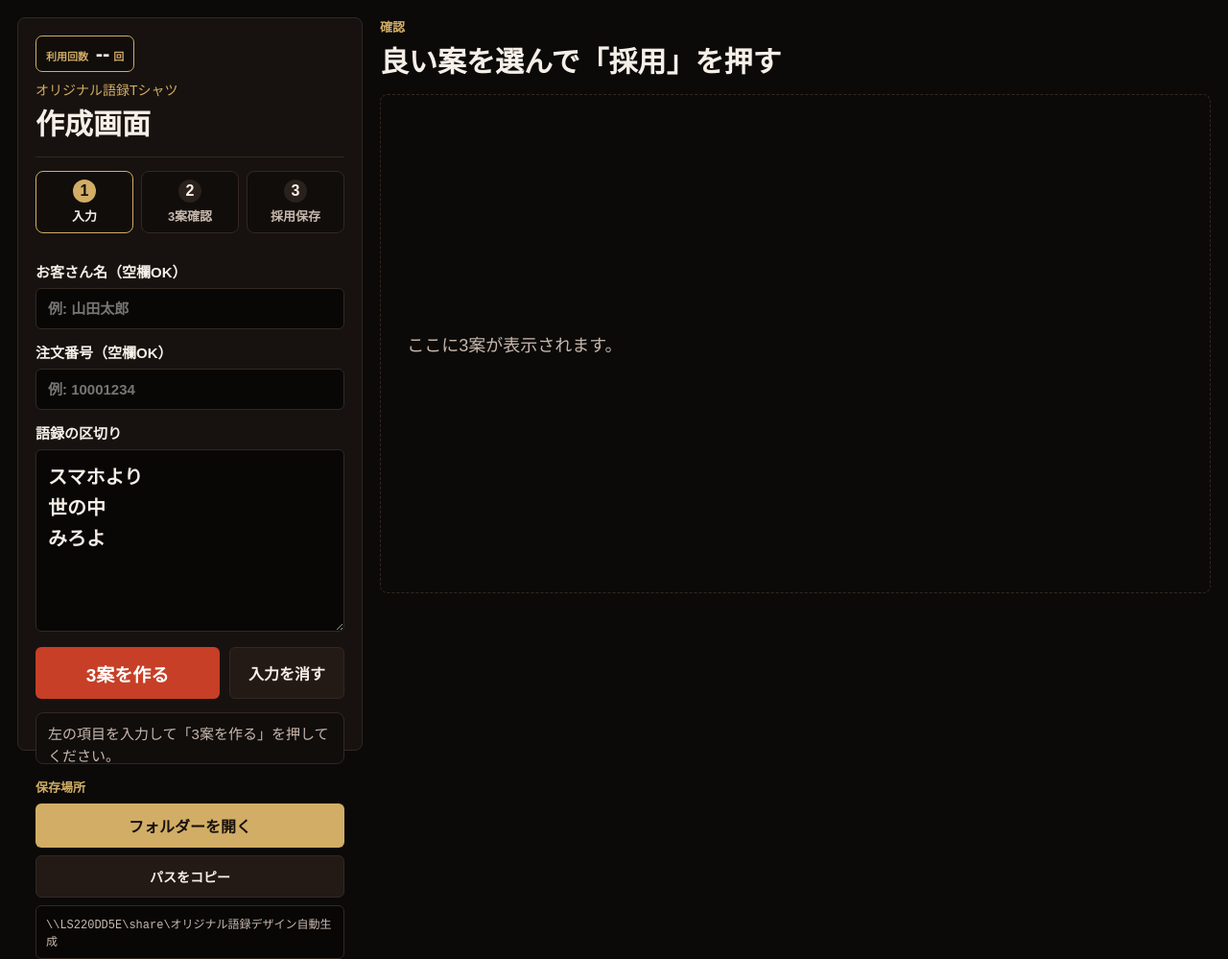
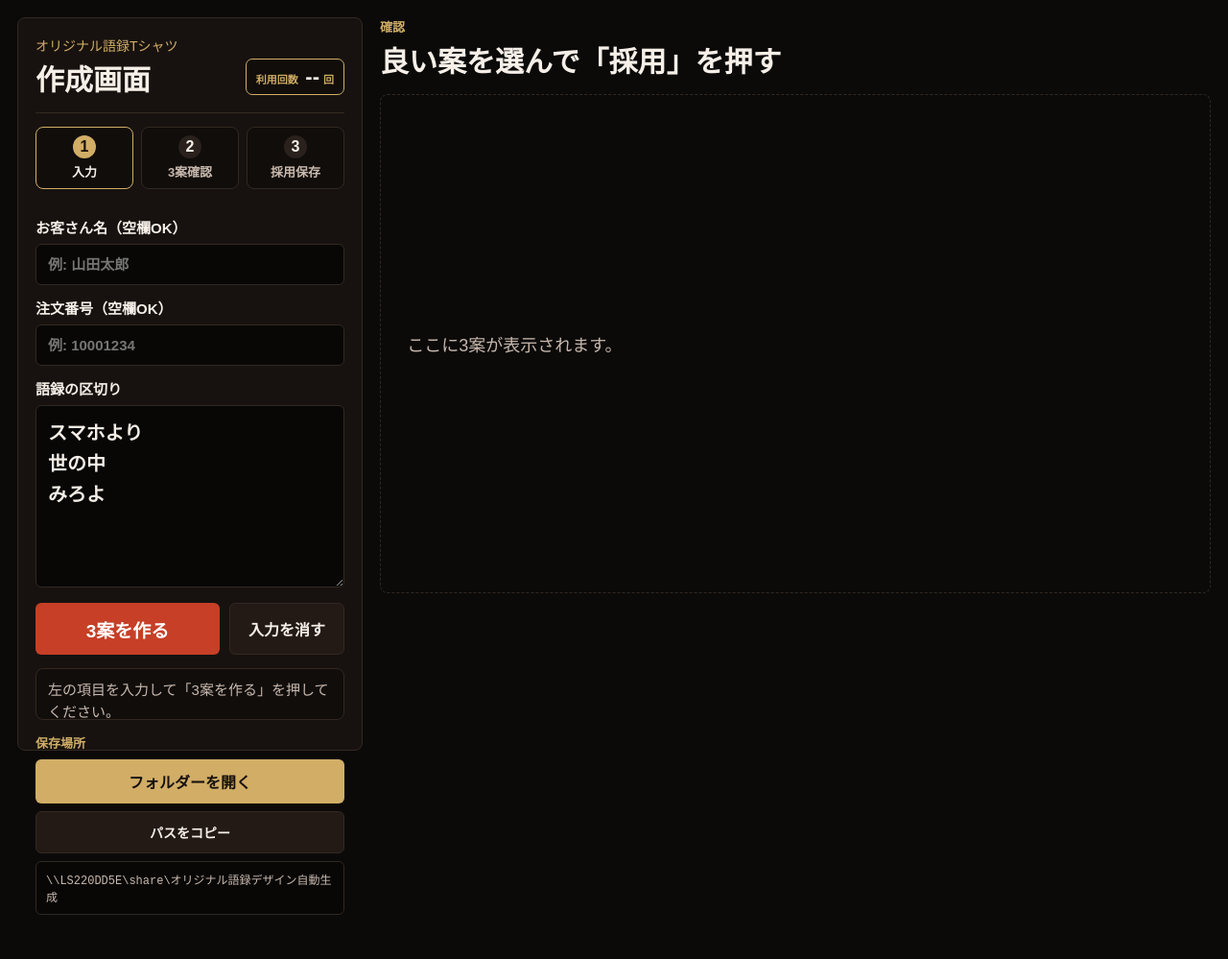
Before and after one commit to oreryusouhonke/original-goroku-admin, a website: page public/index.html in a window 1280 px wide. Shown: the whole page at 96% size. After the commit the page ends 953 px from the top, so only its background shows below. Drawn offline with Linux system fonts and the light colour scheme; no server answers.

Commit message:
Place usage counter beside page title

```diff
--- a/public/index.html
+++ b/public/index.html
@@ -11,13 +11,15 @@
       <section class="workspace">
         <aside class="panel">
           <div class="brand">
-            <div class="usage-counter" aria-label="利用回数">
-              <small>利用回数</small>
-              <b id="usageCount" aria-live="polite">--</b>
-              <small>回</small>
+            <span>オリジナル語録Tシャツ</span>
+            <div class="brand-title-row">
+              <strong>作成画面</strong>
+              <div class="usage-counter" aria-label="利用回数">
+                <small>利用回数</small>
+                <b id="usageCount" aria-live="polite">--</b>
+                <small>回</small>
+              </div>
             </div>
-            <span>オリジナル語録Tシャツ</span>
-            <strong>作成画面</strong>
           </div>
 
           <div class="steps">
--- a/public/styles.css
+++ b/public/styles.css
@@ -46,14 +46,16 @@ body {
   border-bottom: 1px solid var(--line);
   padding-bottom: 14px;
   margin-bottom: 14px;
-  position: relative;
-  padding-top: 46px;
+}
+
+.brand-title-row {
+  display: flex;
+  align-items: center;
+  justify-content: space-between;
+  gap: 12px;
 }
 
 .usage-counter {
-  position: absolute;
-  top: 0;
-  left: 0;
   display: flex;
   align-items: baseline;
   gap: 4px;
```
